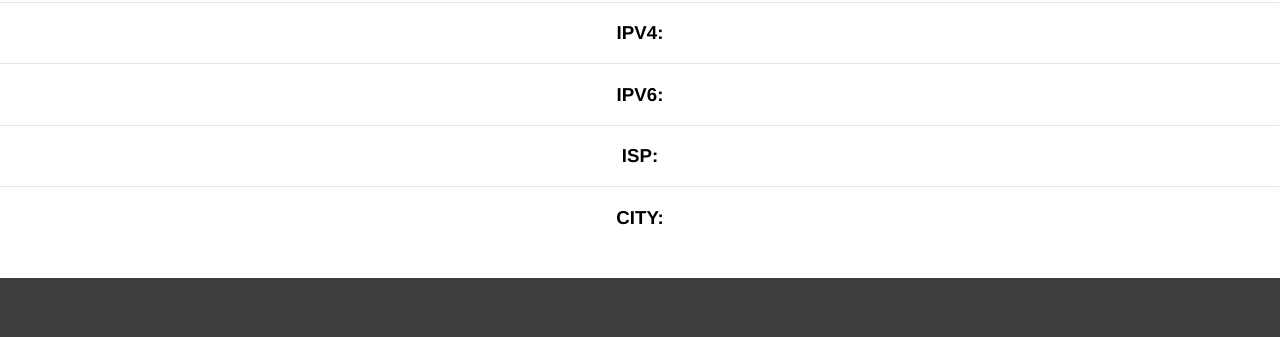
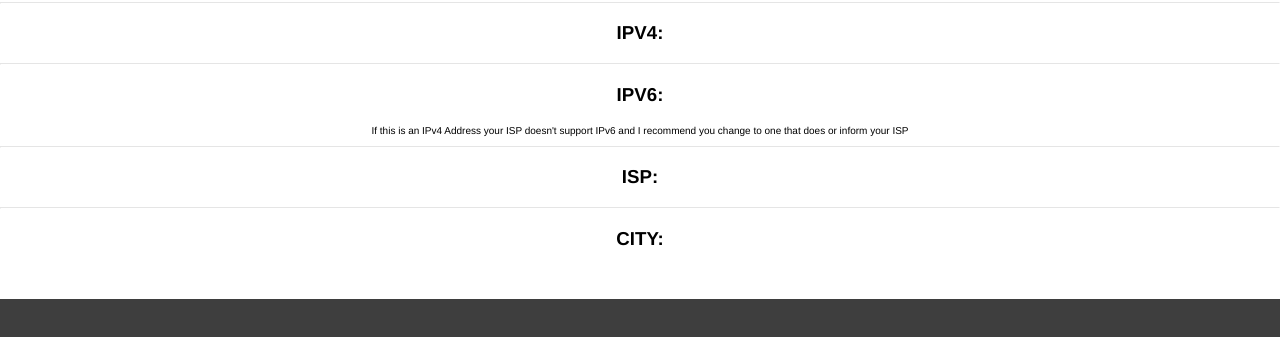
Before and after one commit to HarryUK/IP, a plain HTML site: page index.html in a window 1280 px wide. Shown: the part 397-734 px from the top of the page. Drawn offline with Linux system fonts and the light colour scheme; no server answers.

Commit message:
Update index.html

```diff
--- a/index.html
+++ b/index.html
@@ -20,6 +20,7 @@
 		<hr>
 		<h3>IPV6:</h3>
 		<p id="IPV6A"></p>
+		<p style="font-size: 10px">If this is an IPv4 Address your ISP doesn't support IPv6 and I recommend you change to one that does or inform your ISP</p>
 		<hr>
 		<h3>ISP:</h3>
 		<p id="ISP"></p>
```
